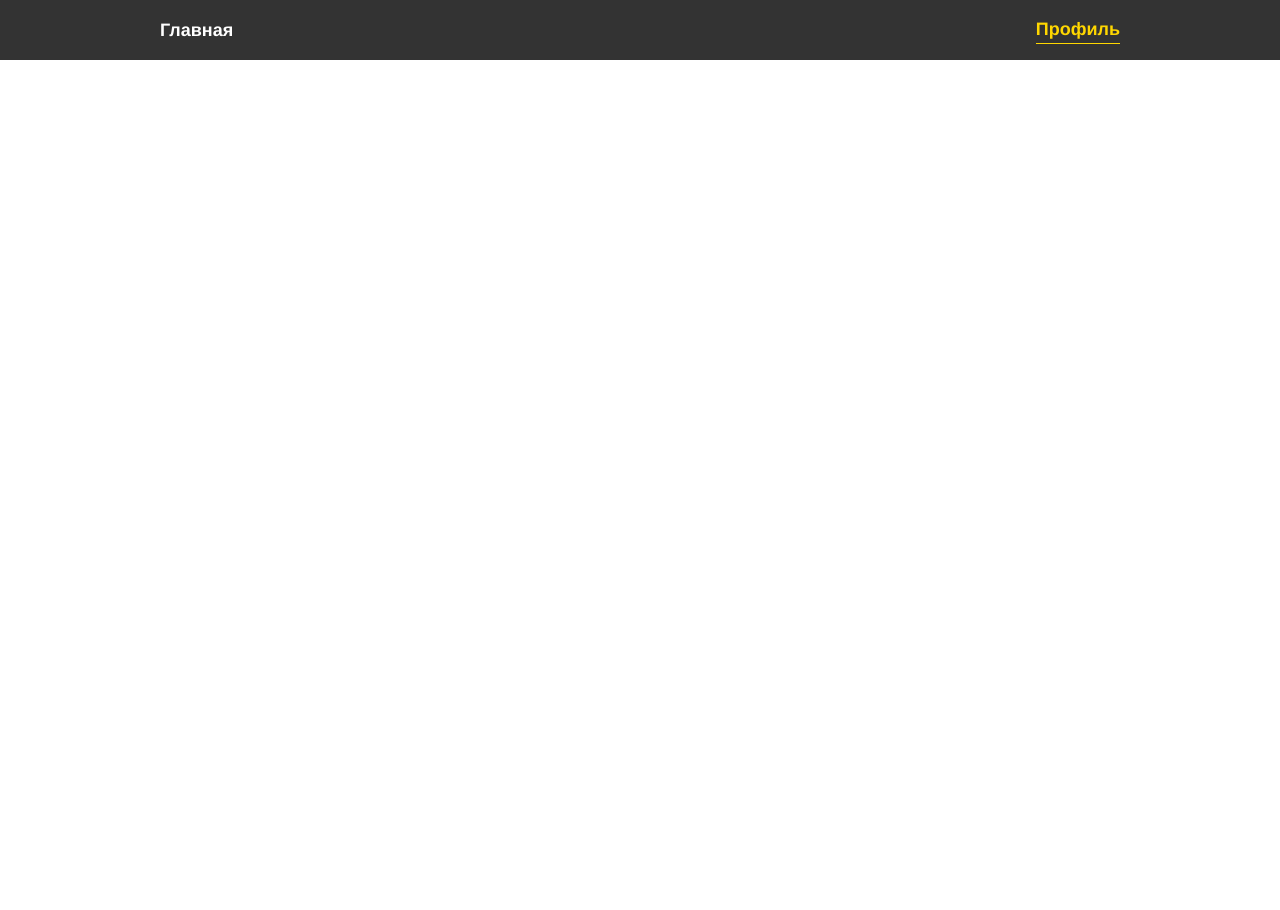
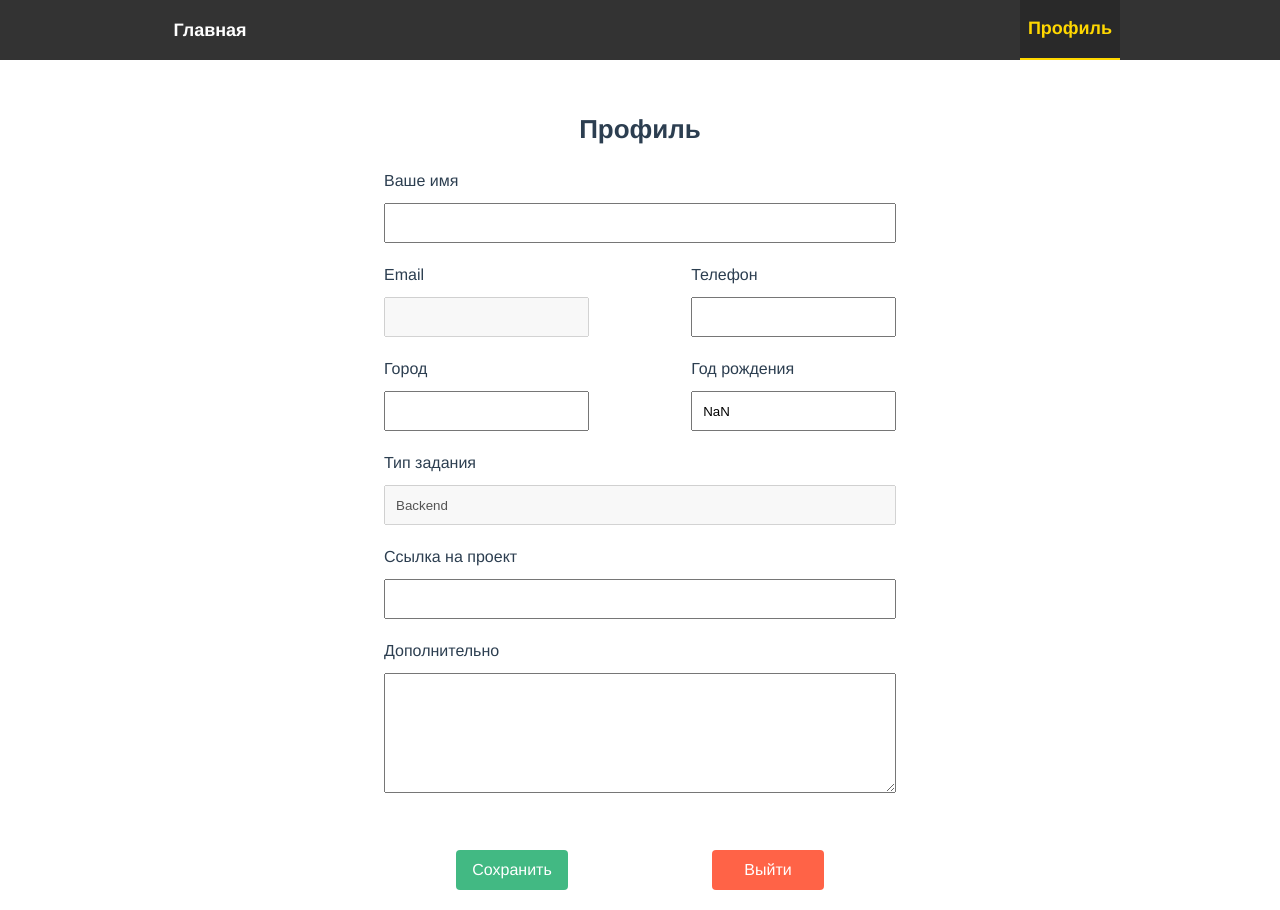
Before and after one commit to KaretinKonstantin/vue_project, a Vue app: page /my-profile in a window 1280 px wide. Before the commit the page ends 800 px from the top, so only its background shows below. Built offline with nearby package versions, Linux system fonts and the light colour scheme; no server answers; sample sign-in values are in the browser's storage.

Commit message:
- Реализована страница "Профиль" - Реализован выход из профиля - Реализовано сохранение данных профиля

```diff
--- a/src/App.vue
+++ b/src/App.vue
@@ -18,6 +18,11 @@ export default {
     layout(){
       return this.$route.meta.layout
     },
+  },
+  created() {
+    if (localStorage.getItem('token')){
+      this.$store.dispatch('getCurrentUserData');
+    }
   }
 }
 </script>
--- a/src/components/MainPage.vue
+++ b/src/components/MainPage.vue
@@ -63,6 +63,7 @@ export default {
   display: flex;
   flex-wrap: wrap;
   width: 82%;
+  grid-gap: 20px;
   &-container{
     display: flex;
     justify-content: center;
@@ -72,8 +73,6 @@ export default {
 }
 
 .user-card{
-  margin-right: 20px;
-  margin-bottom: 20px;
   height: 600px;
   width: 500px;
   padding: 20px;
@@ -92,8 +91,10 @@ export default {
 .pagination{
   display: flex;
   justify-content: center;
+  align-items: center;
   user-select: none;
   cursor: pointer;
+  height: 40px;
   &-item{
     width: 24px;
     height: 24px;
--- a/src/components/MyProfile.vue
+++ b/src/components/MyProfile.vue
@@ -1,13 +1,210 @@
 <template>
-<div></div>
+  <div class="profile-page">
+    <div class="profile-container">
+      <div class="profile-header">Профиль</div>
+      <div class="profile-name">
+        <div class="profile-name-title">Ваше имя</div>
+        <input type="text" v-model="currentUser.name">
+      </div>
+      <div class="profile-contacts">
+        <div class="profile-contacts-email">
+          <div>Email</div>
+          <input type="email" disabled v-model="currentUser.email">
+        </div>
+        <div class="profile-contacts-phone">
+          <div>Телефон</div>
+          <input type="text" v-model="currentUser.phone">
+        </div>
+      </div>
+      <div class="profile-info">
+        <div class="profile-info-city">
+          <div>Город</div>
+          <input type="text" v-model="currentUser.city">
+        </div>
+        <div class="profile-info-birthday">
+          <div>Год рождения</div>
+          <input type="text" maxlength="4" v-model="currentUser.birthday" @input="checkNumber(currentUser.birthday)">
+        </div>
+      </div>
+      <div class="profile-task">
+        <div>Тип задания</div>
+        <input type="text" :value="currentUser.type === 'front' ? 'Frontend' : 'Backend'" disabled>
+      </div>
+      <div class="profile-git">
+        <div>Ссылка на проект</div>
+        <input type="text" v-model="currentUser.github">
+      </div>
+      <div class="profile-about">
+        <div>Дополнительно</div>
+        <textarea v-model="currentUser.about"></textarea>
+      </div>
+      <div class="profile-buttons">
+        <div class="profile-buttons-save" @click.stop="saveProfile">Сохранить</div>
+        <div class="profile-buttons-exit" @click.stop="exitProfile">Выйти</div>
+      </div>
+    </div>
+  </div>
 </template>
 
 <script>
 export default {
-  name: "MyProfile"
+  name: "MyProfile",
+  data(){
+    return{}
+  },
+  computed: {
+    currentUser(){
+      let user = JSON.parse(JSON.stringify(this.user));
+      user.birthday = new Date(user.birthday).getFullYear();
+      return user
+    },
+
+    user: {
+      get(){
+        return this.$store.getters.CURRENTUSER;
+      },
+    }
+  },
+  methods: {
+    exitProfile(){
+      localStorage.removeItem('token');
+      this.$router.push('/');
+    },
+    saveProfile(){
+      this.$store.dispatch('saveProfile', this.currentUser);
+    },
+  },
 }
 </script>
 
-<style scoped>
+<style scoped lang="scss">
+ .profile{
+   &-header{
+     text-align: center;
+     font-size: 26px;
+     font-weight: bold;
+   }
+   &-page{
+     display: flex;
+     justify-content: center;
+     padding-top: 50px;
+     width: 100%;
+     height: 100%;
+   }
+   &-container{
+     width: 40%;
+     height: 100%;
+     text-align: left;
+   }
+   &-name{
+     margin-top: 20px;
+     &-title{
 
+     }
+     input{
+       padding-left: 10px;
+       margin-top: 10px;
+       width: 100%;
+       height: 40px;
+       box-sizing: border-box;
+     }
+   }
+   &-contacts{
+     margin-top: 20px;
+     width: 100%;
+     display: flex;
+     justify-content: space-between;
+     &-email{
+        width: 40%;
+     }
+     &-phone{
+       width: 40%;
+     }
+     input{
+       padding-left: 10px;
+       margin-top: 10px;
+       width: 100%;
+       height: 40px;
+       box-sizing: border-box;
+     }
+   }
+   &-info{
+     margin-top: 20px;
+     width: 100%;
+     display: flex;
+     justify-content: space-between;
+     &-city{
+       width: 40%;
+     }
+     &-birthday{
+       width: 40%;
+     }
+     input{
+       padding-left: 10px;
+       margin-top: 10px;
+       width: 100%;
+       height: 40px;
+       box-sizing: border-box;
+     }
+   }
+   &-task{
+     margin-top: 20px;
+     input{
+       padding-left: 10px;
+       margin-top: 10px;
+       width: 100%;
+       height: 40px;
+       box-sizing: border-box;
+     }
+   }
+   &-git{
+     margin-top: 20px;
+     input {
+       padding-left: 10px;
+       margin-top: 10px;
+       width: 100%;
+       height: 40px;
+       box-sizing: border-box;
+     }
+   }
+   &-about{
+     margin-top: 20px;
+     textarea {
+       padding-top: 10px;
+       padding-left: 10px;
+       margin-top: 10px;
+       width: 100%;
+       height: 120px;
+       box-sizing: border-box;
+     }
+   }
+   &-buttons{
+     margin-top: 50px;
+     display: flex;
+     align-items: center;
+     justify-content: space-around;
+     &-save{
+       display: flex;
+       justify-content: center;
+       align-items: center;
+       width: 112px;
+       height: 40px;
+       border-radius: 4px;
+       background: #42b983;
+       color: white;
+       cursor: pointer;
+     }
+     &-exit{
+       display: flex;
+       justify-content: center;
+       align-items: center;
+       width: 112px;
+       height: 40px;
+       border-radius: 4px;
+       background: tomato;
+       color: white;
+       cursor: pointer;
+     }
+   }
+ }
 </style>
--- a/src/layouts/Main.vue
+++ b/src/layouts/Main.vue
@@ -33,17 +33,29 @@ export default {
     justify-content: space-between;
     align-items: center;
     width: 75%;
+    height: 100%;
     font-size: 18px;
     font-weight: bold;
     &-item{
+      display: flex;
+      justify-content: center;
+      align-items: center;
+      width: 100px;
+      height: 100%;
       text-decoration: none;
       color: #fff;
+      box-sizing: border-box;
+      &:hover{
+        background: rgb(41, 41, 41);
+      }
     }
   }
 }
 
 .router-link-exact-active{
   color: gold;
-  border-bottom: 1px solid gold;
+  border-bottom: 2px solid gold;
+  background: rgb(41, 41, 41);
+  padding-bottom: 1px;
 }
 </style>
--- a/src/store/index.js
+++ b/src/store/index.js
@@ -27,10 +27,23 @@ export default new Vuex.Store({
         adopted_at: "",
       }
     },
+    user: {
+      id: 0,
+      login: "",
+      name: "",
+      email: "",
+      about: "",
+      type: "",
+      github: "",
+      city: "",
+      phone: "",
+      birthday: ""
+    },
     pages: 0,
   },
 
   mutations: {
+
     /**
      * Метод аутентификации пользователя(записывает токен в локалстор) и переход на главную страницу
      * @param state
@@ -38,6 +51,7 @@ export default new Vuex.Store({
      */
     AUTHENTICATEUSER(state, res){
       localStorage.setItem('token', res.token);
+      state.user = res.user;
       router.push({path: '/'});
     },
 
@@ -61,6 +75,15 @@ export default new Vuex.Store({
     },
 
     /**
+     * Метод записи данных текущего пользователя
+     * @param state
+     * @param res
+     */
+    SETCURRENTUSER(state, res){
+      state.user = res;
+    },
+
+    /**
      * Метод открытия карточки сотрудника
      * @param state
      * @param id
@@ -72,6 +95,44 @@ export default new Vuex.Store({
   },
 
   actions: {
+    /**
+     * Отправка запроса на аутентификацию
+     * @param commit
+     * @param user
+     */
+    async saveProfile({commit}, user){
+      try {
+        const req = await fetch('http://test.atwinta.ru/api/v1/user',{
+          method: 'POST',
+          mode: 'cors',
+          credentials: 'same-origin',
+          headers: {
+            "Accept": 'application/json',
+            'Content-Type': 'application/json',
+            'Authorization': 'Bearer ' + localStorage.getItem('token'),
+          },
+          body: JSON.stringify({
+            "show_name": user.name,
+            "about": user.about,
+            "github": user.github,
+            "city": user.city,
+            "is_finished": user.is_finished,
+            "telegram": user.telegram,
+            "phone": user.phone,
+            "birthday": user.birthday.toString()
+          })
+        });
+
+        const responseData = await req.json();
+        console.log('responseData', responseData);
+        if (req.status === 200){
+          commit('SETCURRENTUSER', responseData);
+        }
+      } catch (e) {
+        console.log(e);
+      }
+    },
+
     /**
      * Отправка запроса на аутентификацию
      * @param commit
@@ -153,6 +214,32 @@ export default new Vuex.Store({
     },
 
     /**
+     * Отправка запроса на получение данных пользователя
+     * @param commit
+     * @param id - id сотрудника,чью карточку открываем
+     */
+    async getCurrentUserData({commit}){
+      try {
+        const req = await fetch(`http://test.atwinta.ru/api/v1/user`,{
+          method: 'GET',
+          mode: 'cors',
+          credentials: 'same-origin',
+          headers: {
+            'Accept': 'application/json',
+            'Authorization': 'Bearer ' + localStorage.getItem('token'),
+          },
+        });
+        const responseData = await req.json();
+        if (req.status === 200){
+          commit('SETCURRENTUSER', responseData);
+        }
+
+      } catch (e) {
+        console.log(e);
+      }
+    },
+
+    /**
      * Открытие страницы с карточкой сотрудника
      * @param commit
      * @param id - id сотрудника,чью карточку открываем
@@ -165,5 +252,6 @@ export default new Vuex.Store({
     WORKERSLIST: state => state.workers,
     USERPROFILE: state => state.chosenUserProfile,
     PAGES: state => state.pages,
+    CURRENTUSER: state => state.user,
   }
 })
```
